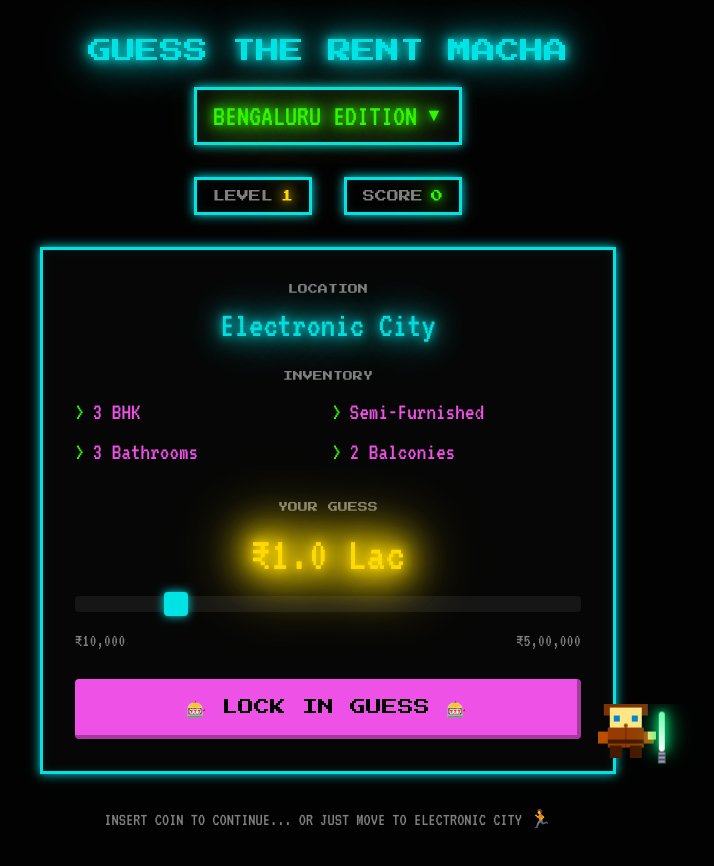
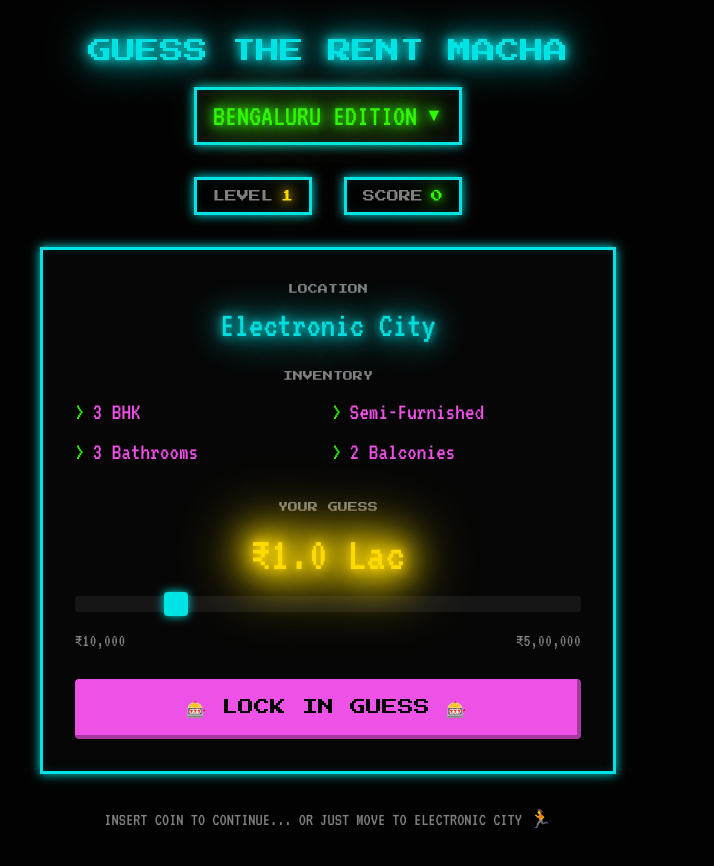
Before and after one commit to ChrisMaineh/guess-the-rent-macha-, a Next.js app: page / in a window 1280 px wide. Shown: the top 866 px of the page, without its empty margins (312-1026 px from the left). Built offline with nearby package versions, Linux system fonts and the light colour scheme.

Commit message:
feat: remove Anakin character and related assets
Clean up after removing Anakin Skywalker character and assets.

```diff
--- a/app/globals.css
+++ b/app/globals.css
@@ -163,104 +163,3 @@
   border: 3px solid var(--neon-cyan);
   box-shadow: 0 0 10px var(--neon-cyan), inset 0 0 10px rgba(0, 255, 255, 0.1);
 }
-
-/* Anakin Character Animations */
-@keyframes run-across {
-  0% {
-    transform: translateX(-100px);
-  }
-  100% {
-    transform: translateX(calc(100vw + 100px));
-  }
-}
-
-@keyframes bob {
-  0%, 100% {
-    transform: translateY(0);
-  }
-  50% {
-    transform: translateY(-8px);
-  }
-}
-
-@keyframes happy-jump {
-  0%, 100% {
-    transform: translateY(0) scale(1);
-  }
-  50% {
-    transform: translateY(-20px) scale(1.1);
-  }
-}
-
-@keyframes sad-shake {
-  0%, 100% {
-    transform: translateX(0) rotate(0deg);
-  }
-  25% {
-    transform: translateX(-3px) rotate(-5deg);
-  }
-  75% {
-    transform: translateX(3px) rotate(5deg);
-  }
-}
-
-@keyframes lightsaber-glow-blue {
-  0%, 100% {
-    box-shadow: 0 0 8px #00bfff, 0 0 16px #00bfff, 0 0 24px #00bfff;
-    background: linear-gradient(to top, #ffffff, #00bfff);
-  }
-  50% {
-    box-shadow: 0 0 12px #00bfff, 0 0 24px #00bfff, 0 0 36px #00bfff;
-    background: linear-gradient(to top, #ffffff, #4dd2ff);
-  }
-}
-
-@keyframes lightsaber-glow-red {
-  0%, 100% {
-    box-shadow: 0 0 8px #ff3333, 0 0 16px #ff3333, 0 0 24px #ff3333;
-    background: linear-gradient(to top, #ffffff, #ff3333);
-  }
-  50% {
-    box-shadow: 0 0 12px #ff3333, 0 0 24px #ff3333, 0 0 36px #ff3333;
-    background: linear-gradient(to top, #ffffff, #ff6666);
-  }
-}
-
-@keyframes lightsaber-glow-green {
-  0%, 100% {
-    box-shadow: 0 0 6px #00ff88, 0 0 12px #00ff88, 0 0 18px #00ff88;
-    background: linear-gradient(to top, #ffffff, #00ff88);
-  }
-  50% {
-    box-shadow: 0 0 10px #00ff88, 0 0 18px #00ff88, 0 0 28px #00ff88;
-    background: linear-gradient(to top, #ffffff, #66ffaa);
-  }
-}
-
-.animate-run-across {
-  animation: run-across 8s linear infinite;
-}
-
-.animate-bob {
-  animation: bob 0.3s ease-in-out infinite;
-}
-
-.animate-happy-jump {
-  animation: happy-jump 0.5s ease-in-out infinite;
-}
-
-.animate-sad-shake {
-  animation: sad-shake 0.15s ease-in-out infinite;
-}
-
-.lightsaber-blue {
-  animation: lightsaber-glow-blue 1s ease-in-out infinite;
-}
-
-.lightsaber-red {
-  animation: lightsaber-glow-red 0.5s ease-in-out infinite;
-}
-
-.lightsaber-green {
-  animation: lightsaber-glow-green 1.2s ease-in-out infinite;
-}
--- a/components/guess-the-rent-game.tsx
+++ b/components/guess-the-rent-game.tsx
@@ -1,7 +1,6 @@
 "use client"
 
 import { useState, useEffect, useCallback } from "react"
-import { PixelAnakin } from "./pixel-anakin"
 
 const properties = [
   { location: "Rajajinagar, Bangalore", amenities: ["3 BHK", "Furnished", "3 Bathrooms", "3 Balconies"], actual_price: "₹2.5 Lac" },
@@ -376,12 +375,9 @@ export function GuessTheRentGame() {
       </div>
 
       {/* Footer */}
-      <p className="font-[family-name:var(--font-vt323)] text-lg text-muted-foreground mt-8 text-center mb-20">
+      <p className="font-[family-name:var(--font-vt323)] text-lg text-muted-foreground mt-8 text-center">
         INSERT COIN TO CONTINUE... OR JUST MOVE TO ELECTRONIC CITY 🏃
       </p>
-
-      {/* Animated Anakin Character */}
-      <PixelAnakin state={hasGuessed ? (isWin ? "win" : "lose") : "playing"} />
     </div>
   )
 }
--- a/components/pixel-anakin.tsx
+++ /dev/null
@@ -1,108 +0,0 @@
-"use client"
-
-interface PixelAnakinProps {
-  state: "playing" | "win" | "lose"
-}
-
-export function PixelAnakin({ state }: PixelAnakinProps) {
-  const getContainerAnimation = () => {
-    if (state === "playing") return "animate-run-across"
-    return ""
-  }
-
-  const getCharacterAnimation = () => {
-    switch (state) {
-      case "playing":
-        return "animate-bob"
-      case "win":
-        return "animate-happy-jump"
-      case "lose":
-        return "animate-sad-shake"
-      default:
-        return ""
-    }
-  }
-
-  const getLightsaberClass = () => {
-    switch (state) {
-      case "playing":
-        return "lightsaber-green"
-      case "win":
-        return "lightsaber-blue"
-      case "lose":
-        return "lightsaber-red"
-      default:
-        return "lightsaber-green"
-    }
-  }
-
-  const getHeadRotation = () => {
-    if (state === "lose") return "rotate-[15deg] translate-y-[2px]"
-    return ""
-  }
-
-  return (
-    <div className="fixed bottom-8 left-0 w-full h-16 pointer-events-none z-40 overflow-hidden">
-      <div className={`${getContainerAnimation()}`}>
-        <div className={`relative ${getCharacterAnimation()}`}>
-          {/* 8-bit Anakin Character */}
-          <div className="relative w-12 h-14">
-            {/* Hair */}
-            <div className="absolute top-0 left-1 w-10 h-3 bg-amber-900 rounded-t-sm">
-              {/* Hair strands */}
-              <div className="absolute -left-0.5 top-1 w-1.5 h-3 bg-amber-900 rounded-b-sm" />
-              <div className="absolute -right-0.5 top-1 w-1.5 h-3 bg-amber-900 rounded-b-sm" />
-            </div>
-
-            {/* Head */}
-            <div className={`absolute top-2 left-2 w-8 h-6 bg-amber-200 rounded-sm transition-transform ${getHeadRotation()}`}>
-              {/* Eyes */}
-              <div className="absolute top-2 left-1 w-1.5 h-1.5 bg-sky-600 rounded-sm" />
-              <div className="absolute top-2 right-1 w-1.5 h-1.5 bg-sky-600 rounded-sm" />
-              {/* Mouth - changes based on state */}
-              {state === "win" && (
-                <div className="absolute bottom-1 left-1/2 -translate-x-1/2 w-3 h-1 bg-amber-800 rounded-full" />
-              )}
-              {state === "lose" && (
-                <div className="absolute bottom-1 left-1/2 -translate-x-1/2 w-2 h-0.5 bg-amber-800 rounded-t-full transform rotate-180" />
-              )}
-              {state === "playing" && (
-                <div className="absolute bottom-1 left-1/2 -translate-x-1/2 w-1 h-1 bg-amber-800 rounded-full" />
-              )}
-            </div>
-
-            {/* Body / Jedi Robe */}
-            <div className="absolute top-7 left-1.5 w-9 h-5 bg-amber-800 rounded-sm">
-              {/* Robe detail */}
-              <div className="absolute top-0 left-1/2 -translate-x-1/2 w-0.5 h-full bg-amber-900" />
-              {/* Belt */}
-              <div className="absolute bottom-1 left-0 w-full h-1 bg-amber-950" />
-            </div>
-
-            {/* Arms */}
-            <div className="absolute top-8 -left-1 w-2.5 h-3 bg-amber-700 rounded-sm" />
-            <div className="absolute top-8 -right-1 w-2.5 h-3 bg-amber-700 rounded-sm">
-              {/* Hand holding lightsaber */}
-              <div className="absolute top-0 -right-0.5 w-2 h-2 bg-amber-200 rounded-sm" />
-            </div>
-
-            {/* Legs */}
-            <div className="absolute top-[46px] left-2 w-3 h-3 bg-amber-950 rounded-b-sm" />
-            <div className="absolute top-[46px] right-2 w-3 h-3 bg-amber-950 rounded-b-sm" />
-
-            {/* Lightsaber */}
-            <div className="absolute top-3 -right-4 flex flex-col items-center">
-              {/* Blade */}
-              <div className={`w-1.5 h-10 rounded-full ${getLightsaberClass()}`} />
-              {/* Hilt */}
-              <div className="w-2 h-3 bg-gray-400 rounded-sm border border-gray-600">
-                <div className="w-full h-0.5 bg-gray-600 mt-0.5" />
-                <div className="w-full h-0.5 bg-gray-600 mt-0.5" />
-              </div>
-            </div>
-          </div>
-        </div>
-      </div>
-    </div>
-  )
-}
```
